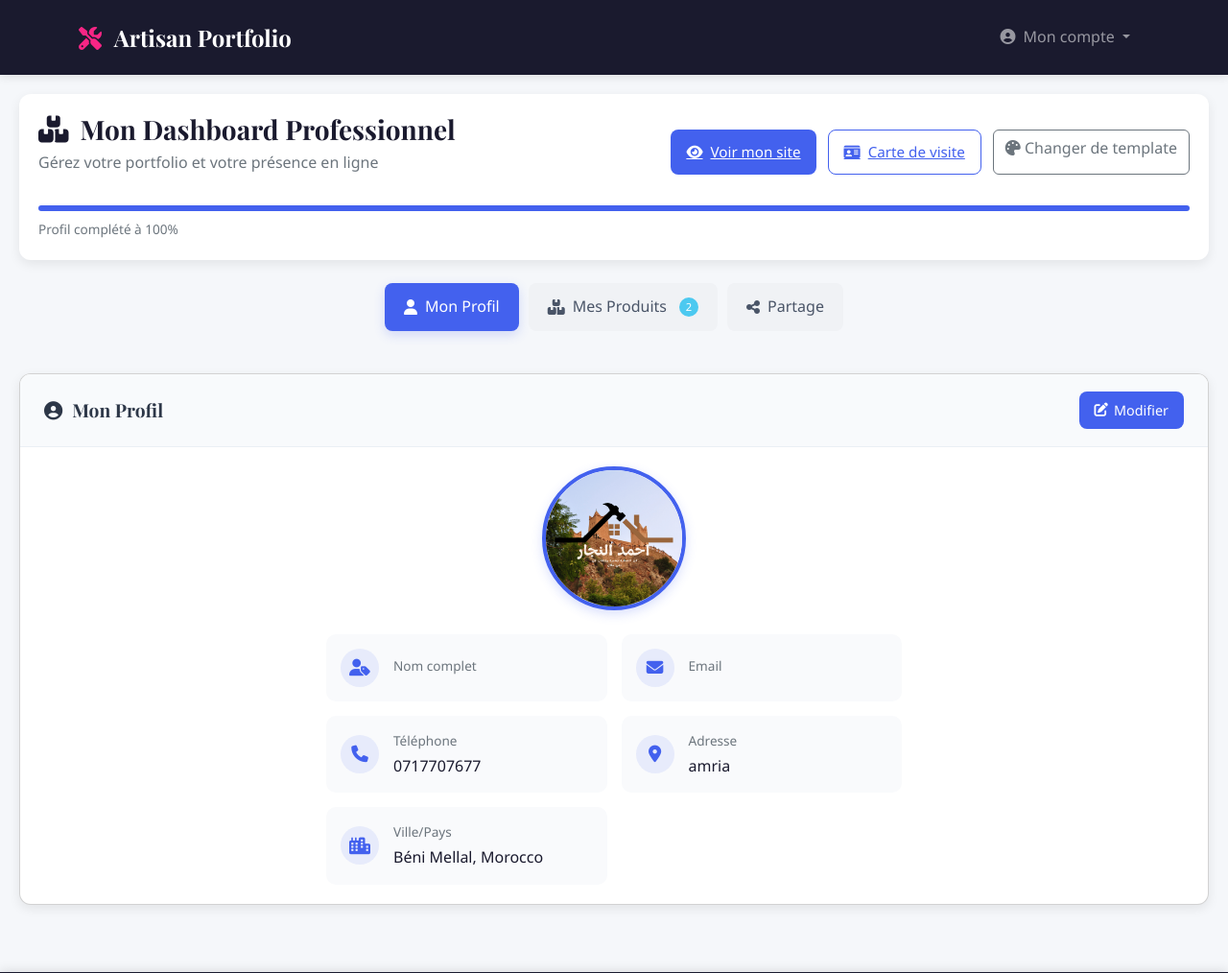
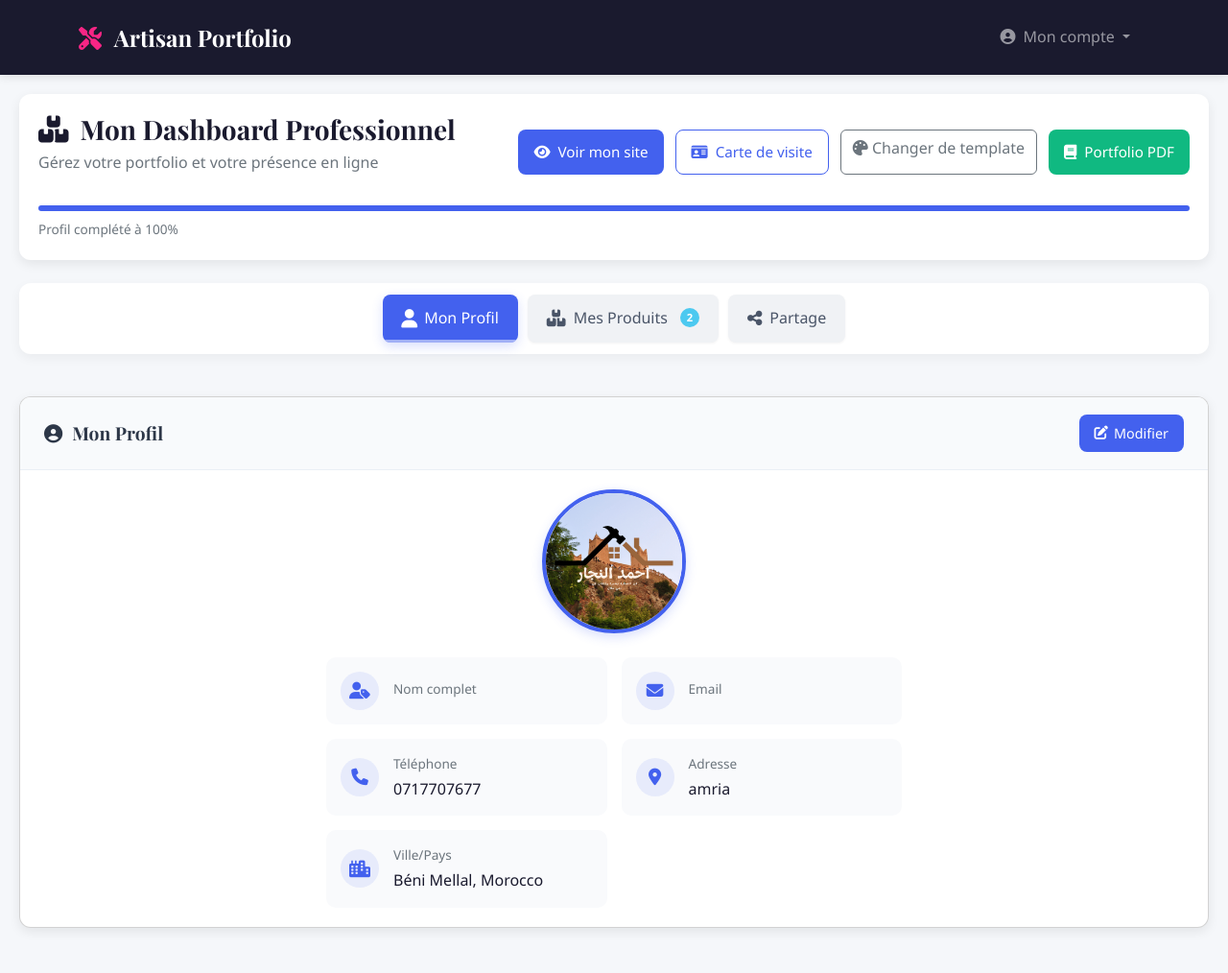
Before and after one commit to basbassi/portfolio_artisan, a Django app: page /dashboard/ in a window 1280 px wide. Shown: the top 1014 px of the page at 96% size. Run offline with Django 4.2, Linux system fonts and the light colour scheme; a user stored in the database is signed in; data comes from the database, SQL or seed files in the repository; both versions use the stored data as it was after the commit; some libraries are stand-ins or nearby versions.

Commit message:
Générer PDF

```diff
--- a/main/templates/dashboard.html
+++ b/main/templates/dashboard.html
@@ -28,6 +28,11 @@
                 <a href="{% url 'change_template' %}" class="btn btn-outline-secondary">
                     <i class="fas fa-palette"></i> Changer de template
                 </a>
+                 <a href="{% url 'generate_portfolio_pdf' %}" class="action-btn portfolio">
+                    <i class="fas fa-book"></i>
+                    <span>Portfolio PDF</span>
+                </a>
+
             </div>
         </div>
         <div class="header-progress">
@@ -287,13 +292,18 @@
                             </div>
                             {% endif %}
                             <div class="product-actions">
+                                <div class="product-actions">
                                 <a href="{% url 'edit_product' product.id %}" class="action-icon edit" title="Modifier">
                                     <i class="fas fa-pencil-alt"></i>
                                 </a>
+                                <a href="{% url 'generate_product_pdf' product.id %}" class="action-icon pdf" title="Générer PDF">
+                                    <i class="fas fa-file-pdf"></i>
+                                </a>
                                 <a href="{% url 'delete_product' product.id %}" class="action-icon delete" title="Supprimer"
-                                   onclick="return confirm('Êtes-vous sûr de vouloir supprimer ce produit ?');">
+                                onclick="return confirm('Êtes-vous sûr de vouloir supprimer ce produit ?');">
                                     <i class="fas fa-trash-alt"></i>
                                 </a>
+                                </div>
                             </div>
                         </div>
 
@@ -522,7 +532,129 @@ body {
     margin-bottom: 6px;
     transition: width 0.6s ease;
 }
-
+/* Styles améliorés pour les boutons de section */
+.dashboard-controls {
+    display: flex;
+    justify-content: center;
+    gap: 8px;
+    margin-bottom: 20px;
+    flex-wrap: wrap;
+    background: white;
+    padding: 12px;
+    border-radius: 12px;
+    box-shadow: 0 4px 12px rgba(0, 0, 0, 0.05);
+}
+
+.control-btn {
+    padding: 12px 24px;
+    border: none;
+    border-radius: 8px;
+    background: #f8fafc;
+    color: #64748b;
+    font-size: 0.95rem;
+    font-weight: 600;
+    cursor: pointer;
+    display: flex;
+    align-items: center;
+    gap: 10px;
+    transition: all 0.3s cubic-bezier(0.4, 0, 0.2, 1);
+    position: relative;
+    overflow: hidden;
+    box-shadow: 0 1px 3px rgba(0, 0, 0, 0.05);
+}
+
+.control-btn::before {
+    content: '';
+    position: absolute;
+    bottom: 0;
+    left: 0;
+    width: 100%;
+    height: 3px;
+    background: transparent;
+    transition: all 0.3s ease;
+}
+
+.control-btn:hover {
+    background: #f1f5f9;
+    color: #475569;
+    transform: translateY(-2px);
+    box-shadow: 0 4px 8px rgba(0, 0, 0, 0.08);
+}
+
+.control-btn.active {
+    background: linear-gradient(135deg, #4361ee 0%, #3a0ca3 100%);
+    color: white;
+    box-shadow: 0 4px 16px rgba(67, 97, 238, 0.3);
+}
+
+.control-btn.active::before {
+    background: rgba(255, 255, 255, 0.5);
+}
+
+.control-btn i {
+    font-size: 1.1rem;
+    transition: all 0.3s ease;
+}
+
+.control-btn.active i {
+    color: white;
+    transform: scale(1.1);
+}
+
+.product-counter {
+    background: #ef4444;
+    color: white;
+    border-radius: 50%;
+    width: 22px;
+    height: 22px;
+    display: inline-flex;
+    align-items: center;
+    justify-content: center;
+    font-size: 0.75rem;
+    font-weight: bold;
+    margin-left: 6px;
+    position: relative;
+    top: -1px;
+}
+
+/* Animation pour le changement de section */
+@keyframes fadeInUp {
+    from {
+        opacity: 0;
+        transform: translateY(10px);
+    }
+    to {
+        opacity: 1;
+        transform: translateY(0);
+    }
+}
+
+.dashboard-section {
+    animation: fadeInUp 0.4s ease forwards;
+}
+
+/* Responsive */
+@media (max-width: 768px) {
+    .control-btn {
+        padding: 10px 16px;
+        font-size: 0.9rem;
+    }
+
+    .control-btn i {
+        font-size: 1rem;
+    }
+}
+
+@media (max-width: 576px) {
+    .dashboard-controls {
+        flex-direction: column;
+        align-items: stretch;
+    }
+
+    .control-btn {
+        justify-content: center;
+    }
+}
 .header-progress span {
     font-size: 0.85rem;
     color: var(--gray-color);
@@ -536,7 +668,14 @@ body {
     margin-bottom: 20px;
     flex-wrap: wrap;
 }
-
+.action-btn.portfolio {
+    text-decoration: none !important;
+}
+
+/* Ou pour tous les boutons de la classe action-btn */
+.action-btn {
+    text-decoration: none;
+}
 .control-btn {
     padding: 12px 20px;
     border: none;
@@ -552,7 +691,15 @@ body {
     transition: all 0.3s ease;
     position: relative;
 }
-
+.action-icon.pdf {
+    background: white;
+    color: #e53e3e;
+}
+
+.action-icon.pdf:hover {
+    background: #e53e3e;
+    color: white;
+}
 .control-btn:hover {
     background: #e2e8f0;
     transform: translateY(-2px);
@@ -1374,7 +1521,14 @@ body {
     color: #aaa;
     cursor: pointer;
 }
-
+.action-btn.portfolio {
+    background: #10b981;
+    color: white;
+}
+
+.action-btn.portfolio:hover {
+    background: #059669;
+}
 .close-modal:hover {
     color: var(--dark-color);
 }
--- a/main/urls.py
+++ b/main/urls.py
@@ -5,6 +5,8 @@ from django.conf.urls.static import static
 from .views import congratulations
 from .views import download_qr_code
 from .views import contact_artisan
+from .views import generate_product_pdf
+from .views import generate_portfolio_pdf
 
 urlpatterns = [
     path('', views.home, name='home'),
@@ -14,6 +16,8 @@ urlpatterns = [
     path('update-profile/', views.update_profile, name='update_profile'),
     path('<username>/contact/', contact_artisan, name='contact_artisan'),
     path('generate-card/', views.generate_business_card, name='generate_business_card'),
+    path('product/<int:product_id>/pdf/', generate_product_pdf, name='generate_product_pdf'),
+    path('portfolio/pdf/', generate_portfolio_pdf, name='generate_portfolio_pdf'),
     path('change-template/', views.change_template, name='change_template'),
     path('download-qr-code/', download_qr_code, name='download_qr_code'),
     path('congratulations/', congratulations, name='congratulations'),
--- a/main/views.py
+++ b/main/views.py
@@ -372,8 +372,98 @@ def generate_business_card(request):
     response = HttpResponse(pdf, content_type='application/pdf')
     response['Content-Disposition'] = f'attachment; filename="carte_visite_{request.user.username}.pdf"'
     return response
+from django.http import HttpResponse
+from reportlab.lib.pagesizes import letter
+from reportlab.pdfgen import canvas
+from io import BytesIO
+from reportlab.lib.utils import ImageReader
+from reportlab.lib.styles import getSampleStyleSheet, ParagraphStyle
+from reportlab.platypus import Paragraph, SimpleDocTemplate, Table, TableStyle, Image
+from reportlab.lib import colors
+from reportlab.lib.units import inch
+@login_required
+def generate_product_pdf(request, product_id):
+    product = get_object_or_404(Product, id=product_id, artisan=request.user)
 
+    buffer = BytesIO()
+    doc = SimpleDocTemplate(buffer, pagesize=letter,
+                           rightMargin=72, leftMargin=72,
+                           topMargin=72, bottomMargin=72)
 
+    elements = []
+    styles = getSampleStyleSheet()
+
+    # Style du titre
+    title_style = ParagraphStyle(
+        'Title',
+        parent=styles['Heading1'],
+        fontSize=18,
+        leading=22,
+        alignment=1,
+        spaceAfter=20
+    )
+
+    # Titre du document
+    elements.append(Paragraph(f"Fiche Produit: {product.name}", title_style))
+
+    # Image du produit
+    if product.image:
+        try:
+            # Solution corrigée pour l'image du produit
+            img_path = product.image.path
+            img = Image(img_path, width=4*inch, height=3*inch)
+            img.hAlign = 'CENTER'
+            elements.append(img)
+            elements.append(Paragraph("<br/><br/>", styles["Normal"]))
+        except Exception as e:
+            print(f"Erreur chargement image: {e}")
+
+    # Données du produit
+    product_data = [
+        ["Catégorie", product.category.name],
+        ["Description", product.description],
+        ["Date de création", product.created_at.strftime("%d/%m/%Y")],
+        ["Artisan", f"{request.user.get_full_name() or request.user.username}"],
+    ]
+
+    # Tableau des informations
+    table = Table(product_data, colWidths=[2*inch, 4*inch])
+    table.setStyle(TableStyle([
+        ('BACKGROUND', (0, 0), (0, -1), colors.HexColor("#4361ee")),
+        ('TEXTCOLOR', (0, 0), (0, -1), colors.white),
+        ('ALIGN', (0, 0), (-1, -1), 'LEFT'),
+        ('FONTNAME', (0, 0), (0, -1), 'Helvetica-Bold'),
+        ('FONTSIZE', (0, 0), (-1, -1), 10),
+        ('BOTTOMPADDING', (0, 0), (-1, -1), 12),
+        ('BACKGROUND', (1, 0), (1, -1), colors.white),
+        ('GRID', (0, 0), (-1, -1), 1, colors.lightgrey),
+    ]))
+    elements.append(table)
+
+    # QR Code - Solution corrigée
+    elements.append(Paragraph("<br/><br/><br/>", styles["Normal"]))
+    elements.append(Paragraph("Scannez ce QR code pour accéder à mon portfolio:", styles["Normal"]))
+
+    qr_data = request.user.profile.share_link or f"https://votresite.com/{request.user.username}/"
+    qr_img = qrcode.make(qr_data)
+    qr_buffer = BytesIO()
+    qr_img.save(qr_buffer, format="PNG")
+    qr_buffer.seek(0)
+
+    # Utilisation directe du buffer pour l'image
+    qr_image = Image(qr_buffer, width=1.5*inch, height=1.5*inch)
+    qr_image.hAlign = 'CENTER'
+    elements.append(qr_image)
+
+    # Génération du PDF
+    doc.build(elements)
+    pdf = buffer.getvalue()
+    buffer.close()
+    qr_buffer.close()
+
+    response = HttpResponse(pdf, content_type='application/pdf')
+    response['Content-Disposition'] = f'attachment; filename="fiche_produit_{product.id}.pdf"'
+    return response
 
 
 from django.contrib.auth.decorators import login_required
@@ -496,3 +586,221 @@ def change_template(request):
         form = TemplateForm(instance=profile)
 
     return render(request, 'change_template.html', {'form': form})
+from django.http import HttpResponse
+from django.contrib.auth.decorators import login_required
+from reportlab.lib.pagesizes import letter
+from io import BytesIO
+from reportlab.lib.styles import getSampleStyleSheet, ParagraphStyle
+from reportlab.platypus import Paragraph, SimpleDocTemplate, Table, TableStyle, Image, Spacer
+from reportlab.lib import colors
+from reportlab.lib.units import inch
+from reportlab.platypus.flowables import HRFlowable
+import qrcode
+from .models import Product, Profile
+
+from django.http import HttpResponse
+from django.contrib.auth.decorators import login_required
+from reportlab.lib.pagesizes import letter
+from io import BytesIO
+from reportlab.lib.styles import getSampleStyleSheet, ParagraphStyle
+from reportlab.platypus import Paragraph, SimpleDocTemplate, Table, TableStyle, Image, Spacer
+from reportlab.lib import colors
+from reportlab.lib.units import inch
+from reportlab.platypus.flowables import HRFlowable
+import qrcode
+from .models import Product, Profile
+
+@login_required
+def generate_portfolio_pdf(request):
+    products = Product.objects.filter(artisan=request.user).order_by('-created_at')
+    profile = request.user.profile
+
+    # Création du buffer PDF
+    buffer = BytesIO()
+
+    # Configuration du document avec marges symétriques
+    doc = SimpleDocTemplate(buffer, pagesize=letter,
+                          rightMargin=36, leftMargin=36,
+                          topMargin=36, bottomMargin=36)
+
+    elements = []
+
+    # Styles personnalisés
+    styles = getSampleStyleSheet()
+
+    # Style du titre principal centré
+    title_style = ParagraphStyle(
+        'MainTitle',
+        parent=styles['Heading1'],
+        fontSize=18,
+        leading=22,
+        alignment=1,  # Centré
+        spaceAfter=20,
+        textColor=colors.HexColor('#2b2d42'),
+        fontName='Helvetica-Bold'
+    )
+
+    # Style pour le sous-titre (métier)
+    subtitle_style = ParagraphStyle(
+        'SubTitle',
+        parent=styles['Heading2'],
+        fontSize=14,
+        leading=18,
+        alignment=1,  # Centré
+        spaceAfter=24,
+        textColor=colors.HexColor('#4361ee'),
+        fontName='Helvetica'
+    )
+
+    # En-tête avec logo et titre bien alignés
+    header_content = []
+
+    # Logo centré
+    if profile.photo:
+        try:
+            logo = Image(profile.photo.path, width=1.5*inch, height=1.5*inch)
+            logo_table = Table([[logo]], colWidths=[doc.width])
+            logo_table.setStyle(TableStyle([
+                ('ALIGN', (0,0), (-1,-1), 'CENTER'),
+                ('VALIGN', (0,0), (-1,-1), 'MIDDLE'),
+            ]))
+            header_content.append(logo_table)
+            header_content.append(Spacer(1, 12))
+        except:
+            pass
+
+    # Titre principal centré
+    title_text = f"<b>PORTFOLIO DE {request.user.get_full_name().upper() or request.user.username.upper()}</b>"
+    header_content.append(Paragraph(title_text, title_style))
+
+    # Métier centré
+    if profile.metier:
+        header_content.append(Paragraph(profile.metier.name.upper(), subtitle_style))
+
+    # Ligne de séparation alignée
+    header_content.append(HRFlowable(width="100%", thickness=1, lineCap='round',
+                                  color=colors.HexColor("#4361ee"), spaceAfter=24))
+
+    elements.extend(header_content)
+
+    # Dimensions fixes pour les images produits
+    IMG_WIDTH = 3.5*inch
+    IMG_HEIGHT = 2.5*inch
+
+    # Liste des produits avec alignement parfait
+    for product in products:
+        # Tableau pour chaque produit (2 colonnes)
+        product_table_data = []
+
+        # Colonne image (gauche)
+        img_cell = []
+        if product.image:
+            try:
+                img = Image(product.image.path, width=IMG_WIDTH, height=IMG_HEIGHT)
+                img_cell.append(img)
+            except:
+                img_cell.append(Spacer(1, 1))
+
+        # Colonne description (droite)
+        desc_cell = [
+            Paragraph(f"<b>{product.name}</b> - <i>{product.category.name}</i>",
+                     ParagraphStyle(
+                         'ProductTitle',
+                         fontSize=12,
+                         leading=16,
+                         textColor=colors.HexColor('#3a0ca3'),
+                         spaceAfter=12
+                     )),
+            Paragraph(f"<b>Description:</b><br/>{product.description}",
+                     ParagraphStyle(
+                         'ProductDesc',
+                         fontSize=11,
+                         leading=14,
+                         textColor=colors.HexColor('#4a4e69'),
+                         spaceAfter=12
+                     ))
+        ]
+
+        # Ajout des deux colonnes au tableau
+        product_table_data.append([img_cell, desc_cell])
+
+        # Création du tableau avec espacement régulier
+        product_table = Table(product_table_data, colWidths=[IMG_WIDTH, doc.width-IMG_WIDTH-48])
+        product_table.setStyle(TableStyle([
+            ('VALIGN', (0,0), (-1,-1), 'TOP'),
+            ('LEFTPADDING', (1,0), (1,0), 12),
+            ('RIGHTPADDING', (0,0), (0,0), 12),
+            ('BOTTOMPADDING', (0,0), (-1,-1), 12),
+        ]))
+
+        elements.append(product_table)
+        elements.append(HRFlowable(width="100%", thickness=0.5,
+                                 color=colors.HexColor("#e5e5e5"), spaceAfter=24))
+
+    # Pied de page aligné
+    footer_content = []
+
+    # Section Contact
+    footer_content.append(Paragraph("<b>CONTACT</b>",
+                                  ParagraphStyle(
+                                      'FooterTitle',
+                                      fontSize=14,
+                                      leading=18,
+                                      alignment=0,
+                                      spaceAfter=12,
+                                      textColor=colors.HexColor('#2b2d42')
+                                  )))
+
+    # Tableau d'informations de contact
+    contact_info = [
+        ["Téléphone:", profile.telephone or "Non renseigné"],
+        ["Email:", request.user.email],
+        ["Adresse:", f"{profile.adresse or ''}<br/>{profile.ville or ''} {profile.pays.name if profile.pays else ''}".strip()],
+    ]
+
+    contact_table = Table(contact_info, colWidths=[1.2*inch, 4*inch])
+    contact_table.setStyle(TableStyle([
+        ('VALIGN', (0,0), (-1,-1), 'TOP'),
+        ('FONTSIZE', (0,0), (-1,-1), 11),
+        ('LEFTPADDING', (0,0), (0,-1), 0),
+        ('RIGHTPADDING', (1,0), (1,-1), 0),
+        ('BOTTOMPADDING', (0,0), (-1,-1), 6),
+    ]))
+    footer_content.append(contact_table)
+    footer_content.append(Spacer(1, 24))
+
+    # QR Code centré
+    qr_data = profile.share_link or f"https://votresite.com/{request.user.username}/"
+    qr_img = qrcode.make(qr_data)
+    qr_buffer = BytesIO()
+    qr_img.save(qr_buffer, format="PNG")
+    qr_buffer.seek(0)
+
+    qr_table = Table([
+        [Image(qr_buffer, width=1.5*inch, height=1.5*inch)],
+        [Paragraph("Scannez pour visiter mon portfolio",
+                 ParagraphStyle(
+                     'QRText',
+                     fontSize=10,
+                     leading=12,
+                     alignment=1,
+                     textColor=colors.HexColor('#6c757d')
+                 ))]
+    ], colWidths=[2*inch])
+
+    qr_table.setStyle(TableStyle([
+        ('ALIGN', (0,0), (-1,-1), 'CENTER'),
+    ]))
+
+    footer_content.append(qr_table)
+    elements.extend(footer_content)
+
+    # Génération du PDF
+    doc.build(elements)
+    pdf = buffer.getvalue()
+    buffer.close()
+    qr_buffer.close()
+
+    response = HttpResponse(pdf, content_type='application/pdf')
+    response['Content-Disposition'] = f'attachment; filename="portfolio_{request.user.username}.pdf"'
+    return response
```
Also changed, not shown: db.sqlite3.
